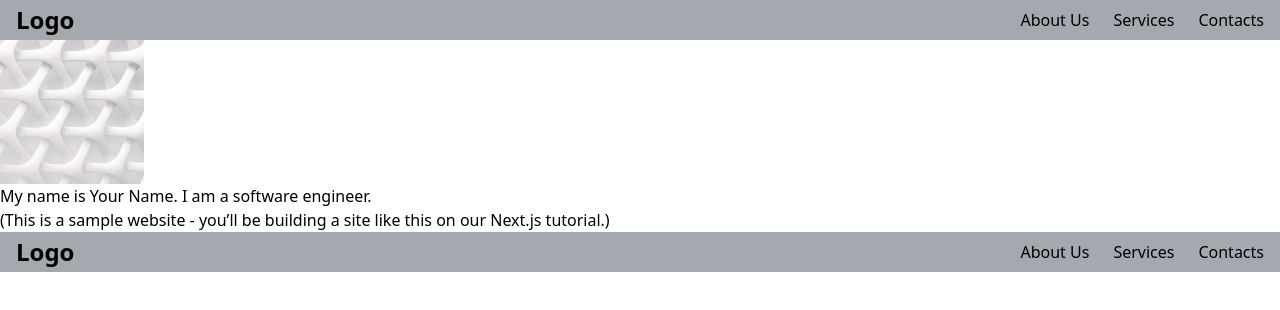
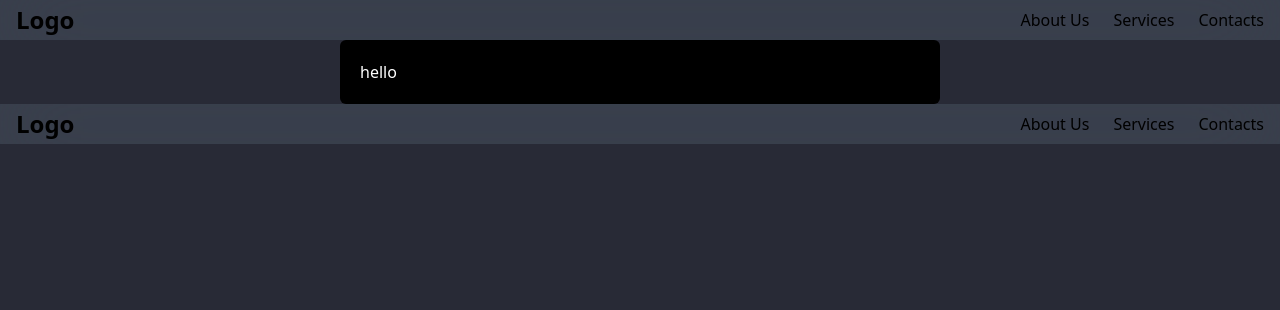
Before and after one commit to vskvj3/portfolio-nextjs, a Next.js app: page / in a window 1280 px wide. Shown: the top 310 px of the page. Built offline with nearby package versions, Linux system fonts and the light colour scheme.

Commit message:
add mainsection placeholder

```diff
--- a/components/layout.js
+++ b/components/layout.js
@@ -9,7 +9,7 @@ export const siteTitle = "Visakh Vijay O";
 
 export default function Layout({ children, home }) {
   return (
-    <div>
+    <div className="">
       <Head>
         <link rel="icon" href="/favicon.ico" />
         <meta
--- a/pages/_document.js
+++ b/pages/_document.js
@@ -4,7 +4,7 @@ export default function Document() {
   return (
     <Html lang="en">
       <Head />
-      <body>
+      <body className=" bg-[#282a36]">
         <Main />
         <NextScript />
       </body>
--- a/pages/index.js
+++ b/pages/index.js
@@ -11,21 +11,10 @@ export default function Home() {
       <Head>
         <title>{siteTitle}</title>
       </Head>
-      <section>
-        <Image
-          priority
-          src="/images/profile.jpg"
-          className="borderCircle"
-          height={144}
-          width={144}
-          alt="Your Name"
-        />
-        <p>My name is Your Name. I am a software engineer.</p>
-
-        <p>
-          (This is a sample website - you’ll be building a site like this on{" "}
-          <a href="https://nextjs.org/learn">our Next.js tutorial</a>.)
-        </p>
+      <section className="bg-black w-1/2 min-w-[400px] max-w-[600px] h-auto m-auto p-[20px] rounded-md text-left text-white">
+        <div className="">
+    <p>hello</p>
+        </div>
       </section>
 
     </Layout>
```
